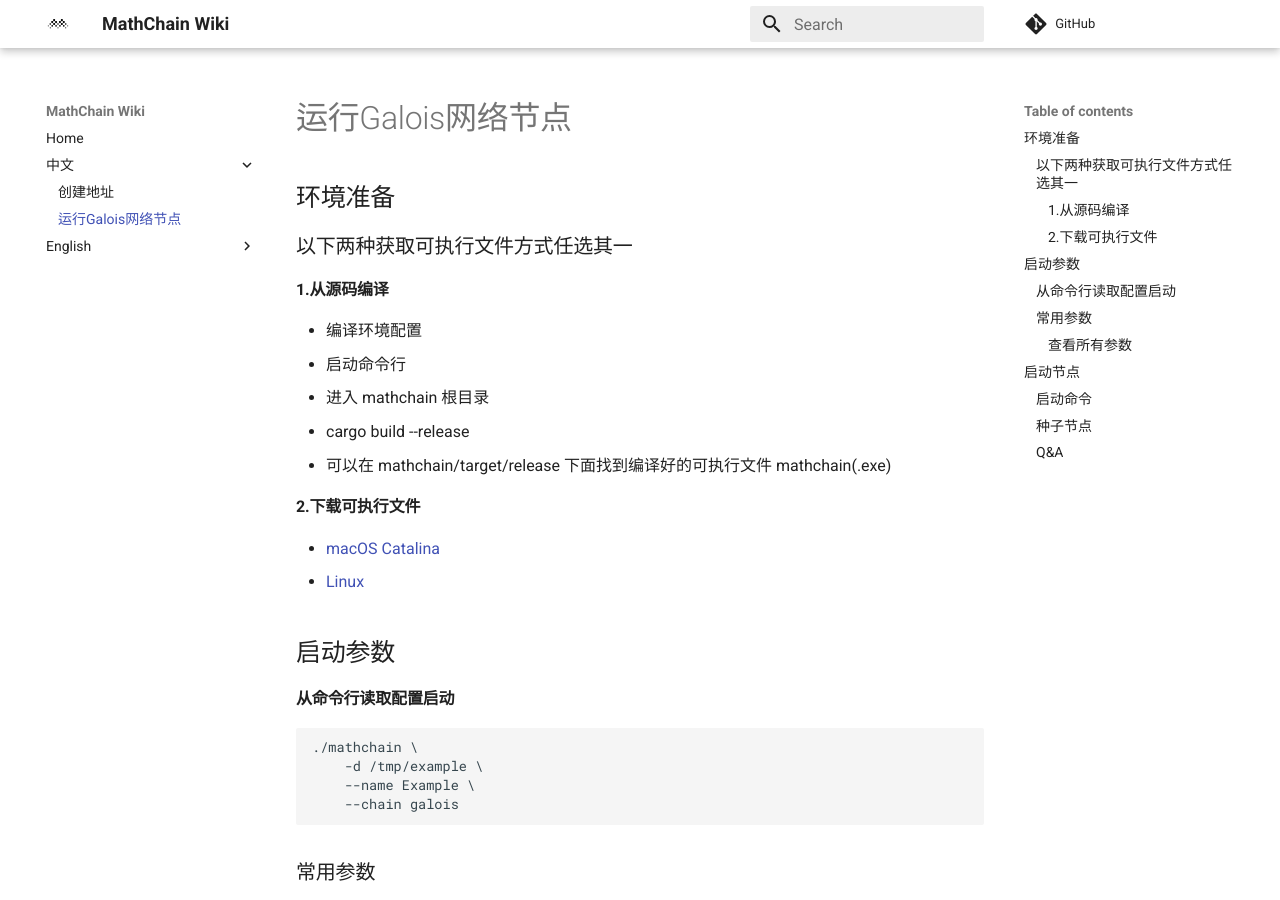
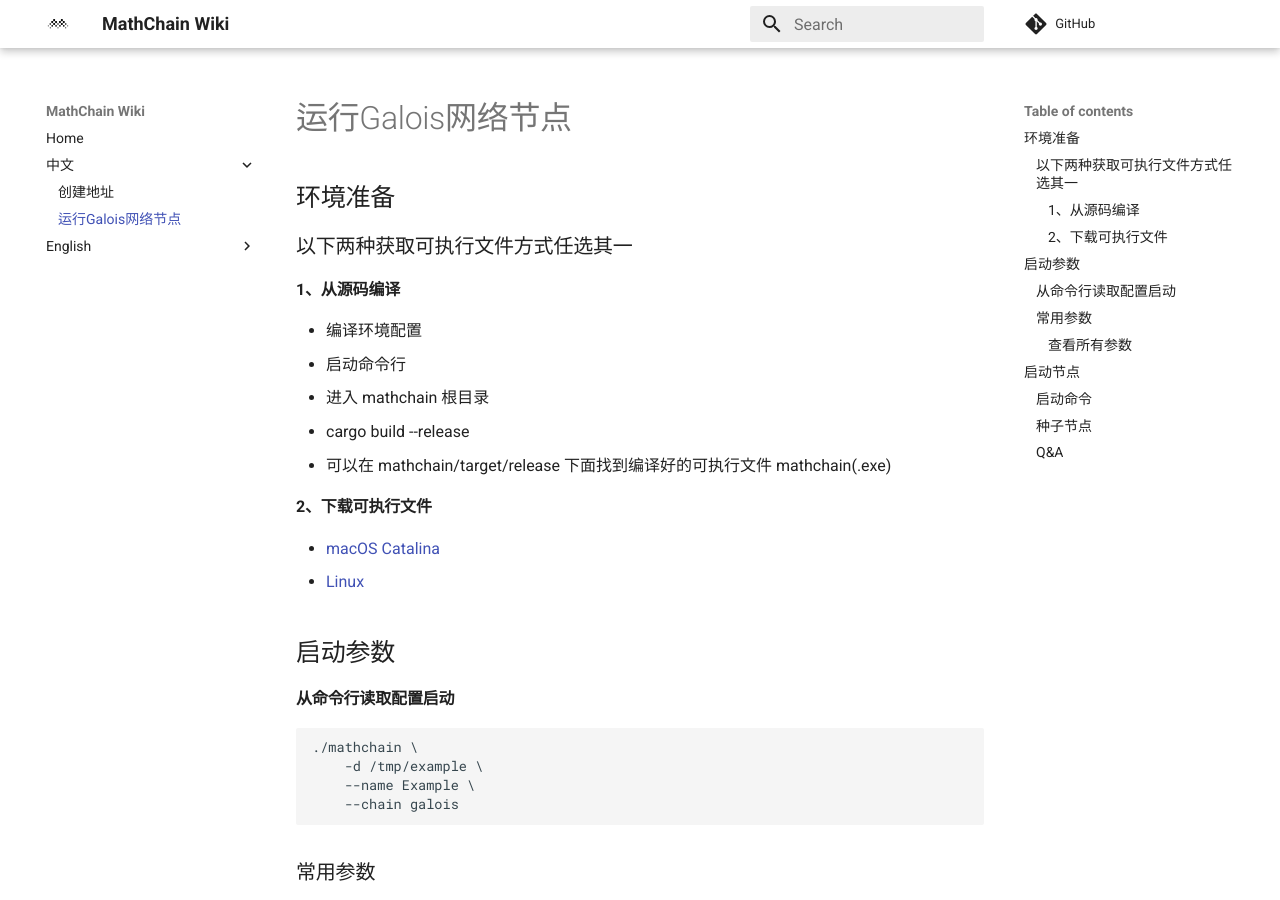
Before and after one commit to mathwallet/docs.mathchain.org, an MkDocs documentation site: the page built from docs/cn/tut_run_node_cn.md, in a window 1280 px wide and 900 px high. Built offline with MkDocs 1.6.1 and Material for MkDocs 9.7.7, drawn with Linux system fonts in a browser that asks for light colours; comment, search, counter and statistics services are not loaded.

```diff
--- a/docs/cn/tut_run_node_cn.md
+++ b/docs/cn/tut_run_node_cn.md
@@ -2,7 +2,7 @@
 
 ### 以下两种获取可执行文件方式任选其一
 
-#### 1.从源码编译
+#### 1、从源码编译
 
 - 编译环境配置
 - 启动命令行
@@ -10,7 +10,7 @@
 - cargo build --release
 - 可以在 mathchain/target/release 下面找到编译好的可执行文件 mathchain(.exe)
 
-#### 2.下载可执行文件
+#### 2、下载可执行文件
 
 - [macOS Catalina](https://github.com/mathwallet/MathChain/releases/download/0.2.3/mathchain-0.2.3-x86_64-apple-darwin.tar.bz2)
 - [Linux](https://github.com/mathwallet/MathChain/releases/download/0.2.3/mathchain-0.2.3-x86_64-linux-gnu-glibc-2.17-llvm-3.8.tar.bz2)
```
